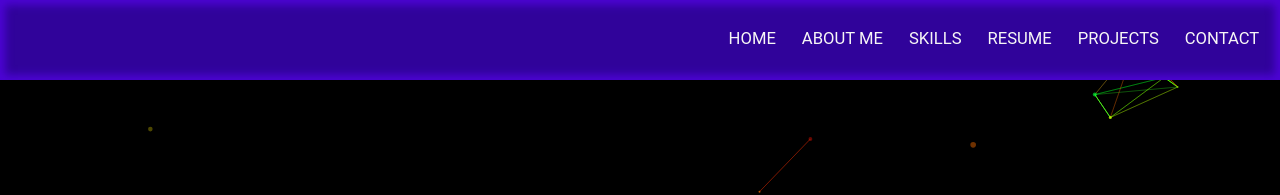
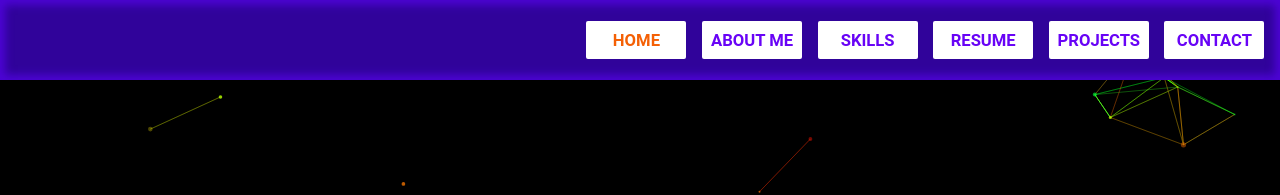
Before and after one commit to dev-react009/freelance-portfolio, a React (Create React App) app: page / in a window 1280 px wide. Shown: the top 195 px of the page. Built offline with nearby package versions, Linux system fonts and the light colour scheme; a web font is replaced by a local one.

Commit message:
fixed about component responsiveness

```diff
--- a/src/Components/About/About.js
+++ b/src/Components/About/About.js
@@ -57,7 +57,7 @@ const About = () => {
 
       <div className="about__content">
         <div className="about__content__PersonalWrapper">
-          <Animate
+          {/* <Animate
             play
             duration={1.5}
             delay={0.5}
@@ -67,22 +67,22 @@ const About = () => {
             end={{
               transform: "translateX(0px)",
             }}
-          >
+          > */}
             <h3>SoftwareDeveloper</h3>
             <p>{Summary}</p>
-          </Animate>
+          {/* </Animate> */}
 
-          <Animate
+          {/* <Animate
             play
             duration={0.9}
             delay={2.5}
             start={{
-              transform: "translateX(2000px)",
+              transform: "translateX(200px)",
             }}
             end={{
               transform: "translateX(0px)",
             }}
-          >
+          > */}
             <h3 className="PersonalInfoHeader">PersonalDetails</h3>
             <ul>
               {Profile.map((itm, ind) => (
@@ -93,7 +93,8 @@ const About = () => {
                 </li>
               ))}
             </ul>
-            <div class="card">
+
+            {/* <div class="card">
 
               <a class="socialContainer containerThree" href="https://www.linkedin.com/in/sriram-g-67a2001a4" target="_blank" rel="noreferrer" >
                 <svg viewBox="0 0 448 512" class="socialSvg linkedinSvg">
@@ -135,13 +136,13 @@ const About = () => {
               </a>
 
 
-            </div>
-          </Animate>
+            </div> */}
+          {/* </Animate> */}
 
           {/*  FaReact, FaNodeJs, FaDatabase, FaGithub ,FaPython*/}
         </div>
         <div className="about__content__ServicesWrapper">
-          <Animate
+          {/* <Animate
             play
             duration={1.9}
             delay={2}
@@ -151,7 +152,7 @@ const About = () => {
             end={{
               transform: "translateX(0px)",
             }}
-          >
+          > */}
             <div className="about__content__ServicesWrapper__innerCont">
               <div>
                 <DiJavascript1
@@ -161,13 +162,13 @@ const About = () => {
               </div>
               <div>
                 <FaReact size={50}
-                color="var(--React-icon-color)"
+                  color="var(--React-icon-color)"
 
                 />
               </div>
               <div>
                 <FaDatabase size={50}
-                color="var(--yellow-theme-main-color)"
+                  color="var(--yellow-theme-main-color)"
                 />
               </div>
               <div>
@@ -185,7 +186,7 @@ const About = () => {
               </div>
             </div>
 
-          </Animate>
+          {/* </Animate> */}
         </div>
       </div>
     </div>
--- a/src/Components/About/style.scss
+++ b/src/Components/About/style.scss
@@ -1,14 +1,15 @@
 .about {
   &__content {
     display: flex;
-    gap: 20px;
+    // gap: 20px;
     padding: 20px;
     width: 100%;
-
+    height:100%;
 
     &__PersonalWrapper,
     &__ServicesWrapper {
       width: 50%;
+
     }
     &__PersonalWrapper {
       h3 {
@@ -213,9 +214,12 @@
 @media only screen and (max-width: 768px) {
   .about__content {
     flex-direction: column;
+     &__ServicesWrapper{
+     }
     &__PersonalWrapper,
     &__ServicesWrapper {
       width: 100%;
+
     }
 
     &__ServicesWrapper {
--- a/src/Components/Contact/Contact.js
+++ b/src/Components/Contact/Contact.js
@@ -55,7 +55,7 @@ const Contact = () => {
           duration={1}
           delay={0}
           start={{
-            transform: "translateX(-200px)",
+            transform: "translateX(-100px)",
           }}
           end={{
             transform: "translateX(0px)",
@@ -69,7 +69,7 @@ const Contact = () => {
           duration={1}
           delay={0}
           start={{
-            transform: "translateX(300px)",
+            transform: "translateX(100px)",
           }}
           end={{
             transform: "translateX(0px)",
--- a/src/Components/Nav/Nav.js
+++ b/src/Components/Nav/Nav.js
@@ -40,7 +40,7 @@ const Nav = () => {
   ];
 
   const handleRouteChange=(link)=>{
-    // console.log(link);
+    console.log(link);
       navigate(link);
     setToggleIcon(false);
   }
@@ -57,7 +57,7 @@ const Nav = () => {
         <ul className={`navbar_container__menu ${toggleIcon ? "active" : ""} `}>
           {data.map((itm, ind) => (
             <li
-              key={ind}
+              key={ind+"hello"}
               className={`navbar_container__menu_itm ${
                 location.pathname === itm.to ? "active" : ""
               }`}
--- a/src/Components/Nav/style.scss
+++ b/src/Components/Nav/style.scss
@@ -31,13 +31,22 @@
         line-height: 30px;
         margin-right: 1.5rem;
         font-size: 1.6rem;
+        font-weight: bold;
+        background:white;
+        color: #6803f6;
+        cursor: pointer;
+        width:100px;
+        height:38px;
+        text-transform: capitalize;
+        text-align:center;
+        border-radius:2px;
 
         &::after {
           content: "";
           display: block;
           height: 3px;
           width: 0;
-          background: transparent;
+          border-radius:5px;
           transition: all 1s ease;
         }
 
@@ -45,17 +54,16 @@
           width: 100%;
           background-color: var(--yellow-theme-main-color);
         }
-        &.active a{
+        &.active{
           font-family: "Raleway";
-          color:#f1f48e;
+          color:#f46005;
           font-weight: bold;
           font-family:'Trebuchet MS', 'Lucida Sans Unicode', 'Lucida Grande', 'Lucida Sans', Arial, sans-serif;
-
+          background-color: var(--yellow-theme-main-color);
         }
 
         &_links {
           text-decoration: none;
-          color: #f7f6f6;
           padding: 0.5rem;
           font-family: "Roboto";
         }
@@ -81,20 +89,26 @@
     width: 100%;
     position: fixed;
     top: 80px;
-    left: -500px;
+    left: -950px;
     opacity: 1;
     transition: all 0.5s ease;
     z-index: 100;
+    padding:3px;
+
 
     &.active {
       background-color: #4b01d5;
       left: 0px;
       border-radius:0px 0px 8px 8px;
+      height: 100%;
     }
     &_itm {
       border-bottom: 1px solid #2d2d2d;
       margin: 5px;
       padding: 0px 0px;
+      width:98.5%;
+      pr:5px;
+
     }
   }
   .nav-icon {
--- a/src/Components/Skills/Skills.js
+++ b/src/Components/Skills/Skills.js
@@ -16,8 +16,8 @@ const Skills = () => {
         />
         <div className="Skills__content__wrapper">
             {
-                SkillsData.map((itm,i)=>(
-                    <div key={i+"ng"} className="Skills__content__wrapper__innerContent">
+                SkillsData.map((itm,index)=>(
+                    <div key={index+"ng"} className="Skills__content__wrapper__innerContent">
                         <Animate
                         play
                         duration={1}
```
Also changed, not shown: src/App.js (line endings or trailing spaces).
